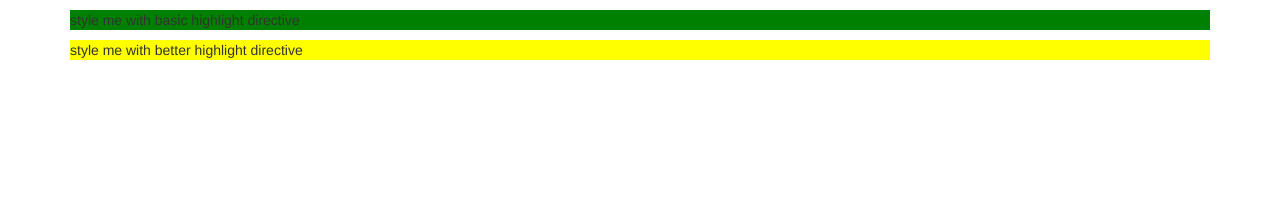
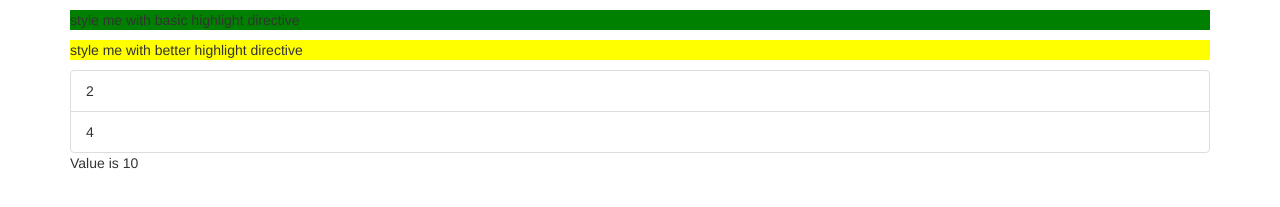
Before and after one commit to mahmoudelmekwed/directives-start, an Angular app: page / in a window 1280 px wide. Shown: the part 177-384 px from the top of the page. Built offline with nearby package versions, Linux system fonts and the light colour scheme.

Commit message:
Understanding ngSwitch

```diff
--- a/src/app/app.component.html
+++ b/src/app/app.component.html
@@ -36,7 +36,7 @@
           </li>
         </div>
       </ng-template> -->
-      <div  *appUnless="!onlyOdd">
+      <div  *appUnless="onlyOdd">
         <li
         class="list-group-item"
         [ngClass]=" { odd : even % 2 !==0} "
@@ -44,6 +44,12 @@
         *ngFor="let even of evens">{{even}}
         </li>
       </div>
+      <div [ngSwitch]="value">
+        <p *ngSwitchCase="5" >Value is 5 </p>
+        <p *ngSwitchCase="10">Value is 10</p>
+        <p *ngSwitchCase="100">Value is 100</p>
+        <p *ngSwitchDefault>Value is default</p>
+      </div>
     </div>
   </div>
 </div>
--- a/src/app/app.component.ts
+++ b/src/app/app.component.ts
@@ -10,4 +10,5 @@
   odds = [1,3,5];
   evens = [2,4];
   onlyOdd = false;
+  value = 10 ;
 }
```
